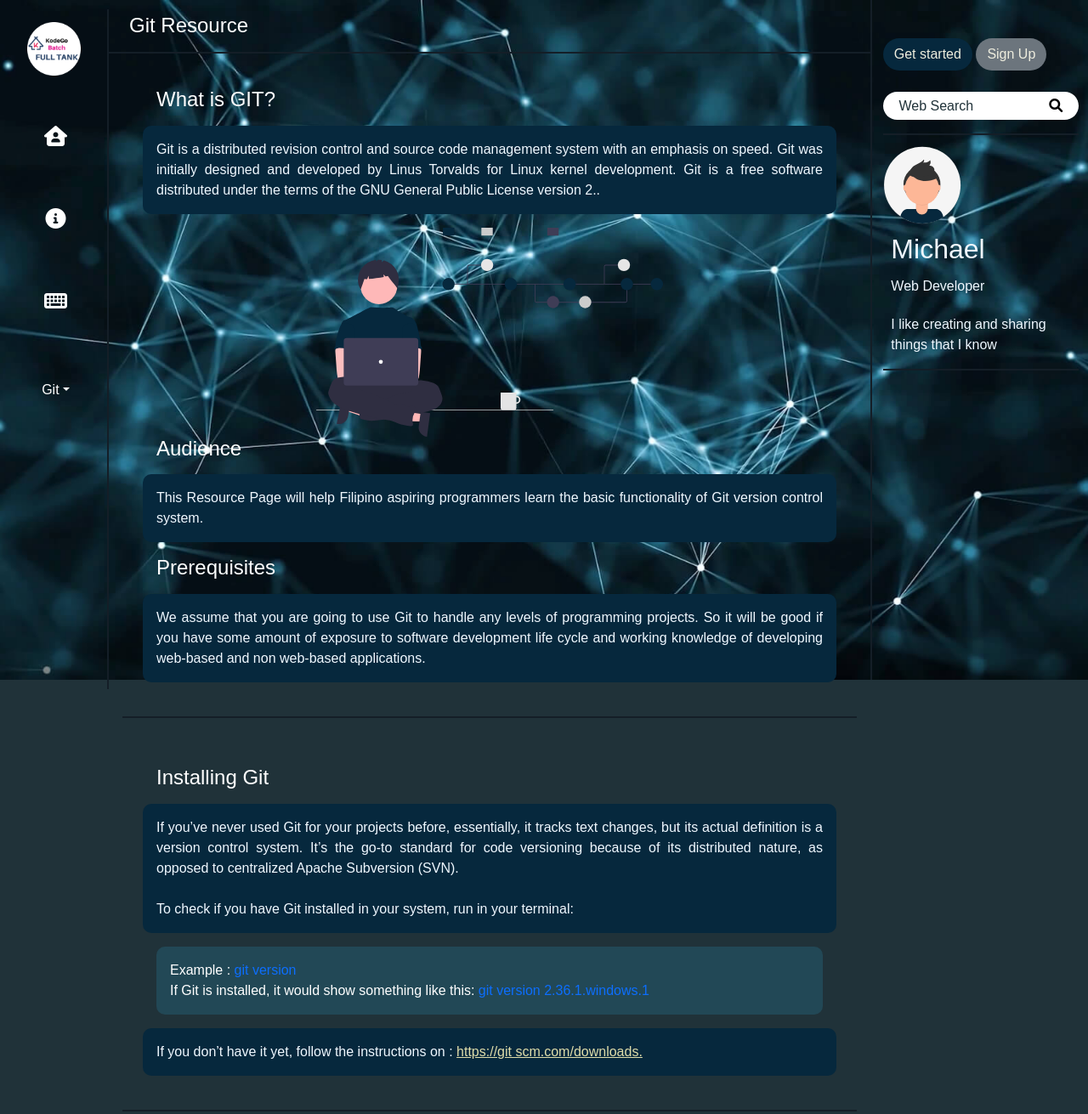
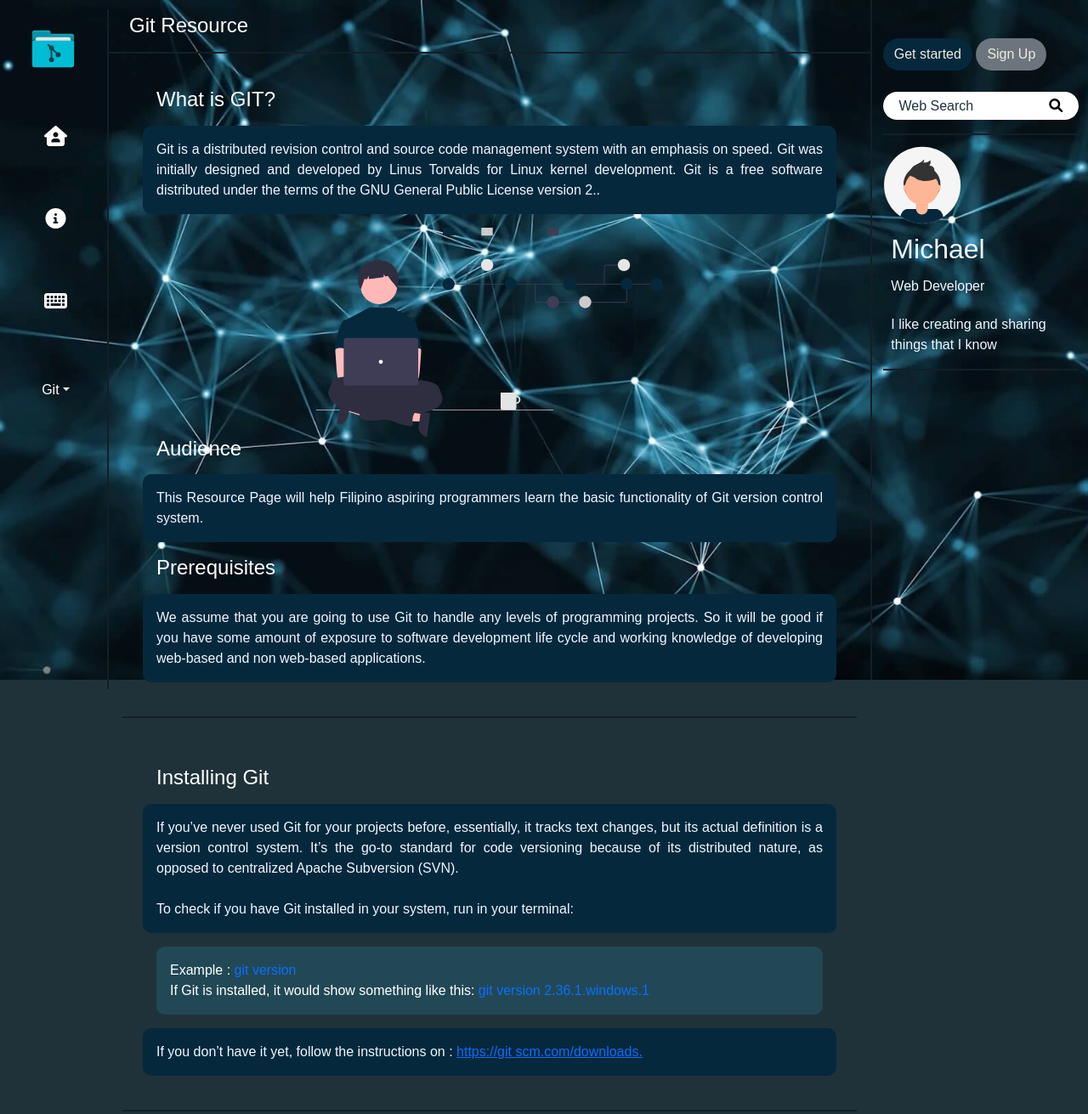
Before and after one commit to Mychhh/MiniProject1.github.io, a plain HTML site: page gitPage.html in a window 1280 px wide. Shown: the top 1311 px of the page at 85% size. Drawn offline with nearby package versions, Linux system fonts and the light colour scheme.

Commit message:
Change logo ang website name

```diff
--- a/CSS/gitPage-style.css
+++ b/CSS/gitPage-style.css
@@ -294,10 +294,6 @@ hr{
     border-radius: 10px;
 }
 
-.theArticle2 a{
-    color: #E0DDAA;
-}
-
 /*article3*/
 .theArticle3{
     grid-column: 2/3;
--- a/gitPage.html
+++ b/gitPage.html
@@ -14,8 +14,8 @@
     <meta http-equiv="X-UA-Compatible" content="IE=edge">
     <meta name="viewport" content="width=device-width, initial-scale=1.0">
 
-    <link rel="icon" type="image/x-icon" href="./Images/Favicon/favicon-16x16.png">
-    <title>Full Tank Git Resource Website</title>
+    <link rel="icon" type="image/x-icon" href="./Images/BG/foldercyangit_93446.svg">
+    <title>Git Resource Website</title>
 
 </head>
 
@@ -58,7 +58,7 @@
             <nav class = "theNavbar navbar navbar-expand-md py-3 shadow">
 
                 <a href = "#" class="d-flex align-items-center theNavbarLogo">
-                    <img src = "./Images/Icon/apple-touch-icon.png" width="60" alt = "Logo">
+                    <img src = "./Images/BG/foldercyangit_93446.svg" width="60" alt = "Logo">
                     <h4 class="ms-3 theNavbarHeader">Git Resource</h4>
                 </a>
 
@@ -110,7 +110,7 @@
         </div>
 
         <div class="theNav">
-            <a href="index.html"><img src="./Images/Icon/apple-touch-icon.png" class="navIcon" alt="FullTank"></a>
+            <a href="index.html"><img src="./Images/BG/foldercyangit_93446.svg" class="navIcon" alt="FullTank"></a>
             <ul class="theUL">
                 <li class="theLI"><a href="./index.html"><i class="fa-solid fa-house-user fa-1x"></i></a></li>
                 <li class="theLI"><a href="#Info"><i class="fa-solid fa-circle-info fa-1x"></i></a></li>
```
Also changed, not shown: index.html (+3 -3 lines), login.html (+3 -3 lines), signup.html (+3 -3 lines), Images/BG/foldercyangit_93446 - Copy.png.svg (added), Images/BG/foldercyangit_93446.svg (added), Images/Favicon/git/android-chrome-192x192.png (added), Images/Favicon/git/android-chrome-512x512.png (added), Images/Favicon/git/apple-touch-icon.png (added), Images/Favicon/git/favicon-16x16.png (added), Images/Favicon/git/favicon-32x32.png (added), Images/Favicon/git/favicon.ico (added), Images/Favicon/git/site.webmanifest (added), 1 other file.
